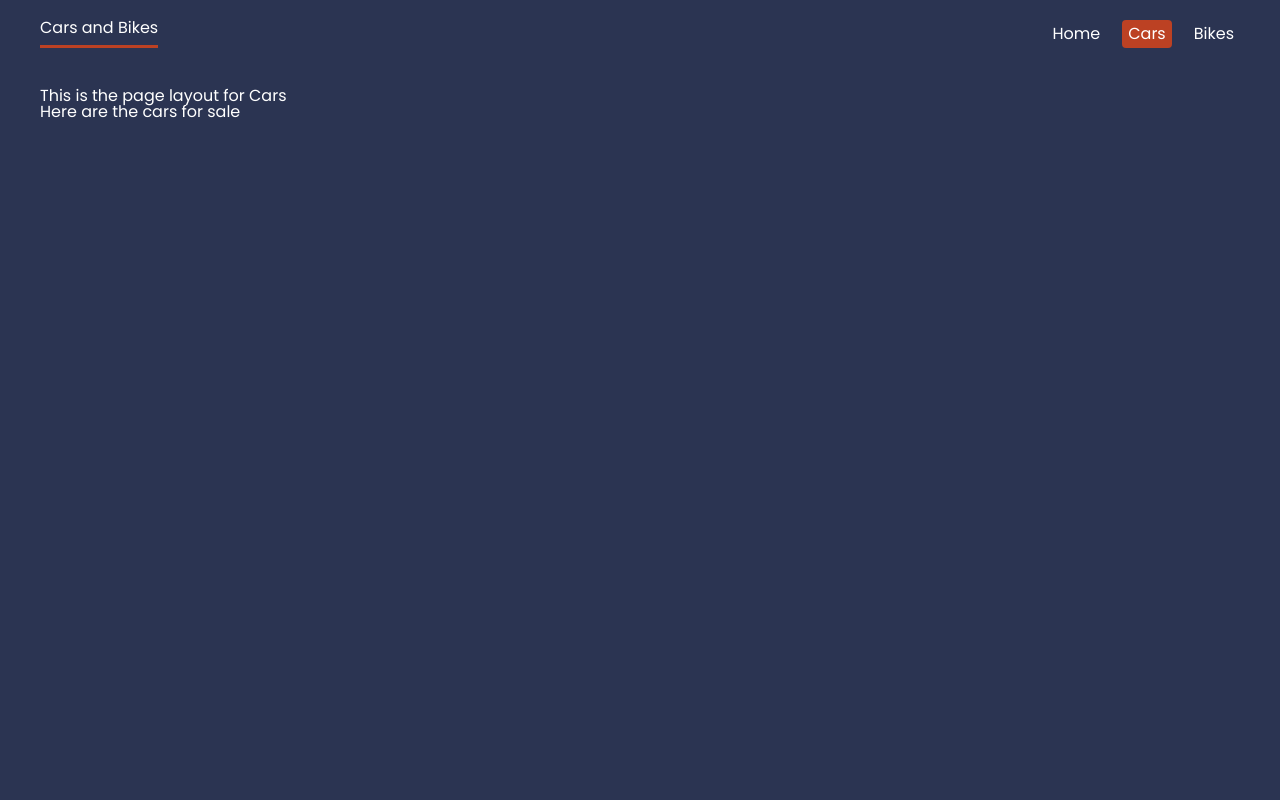
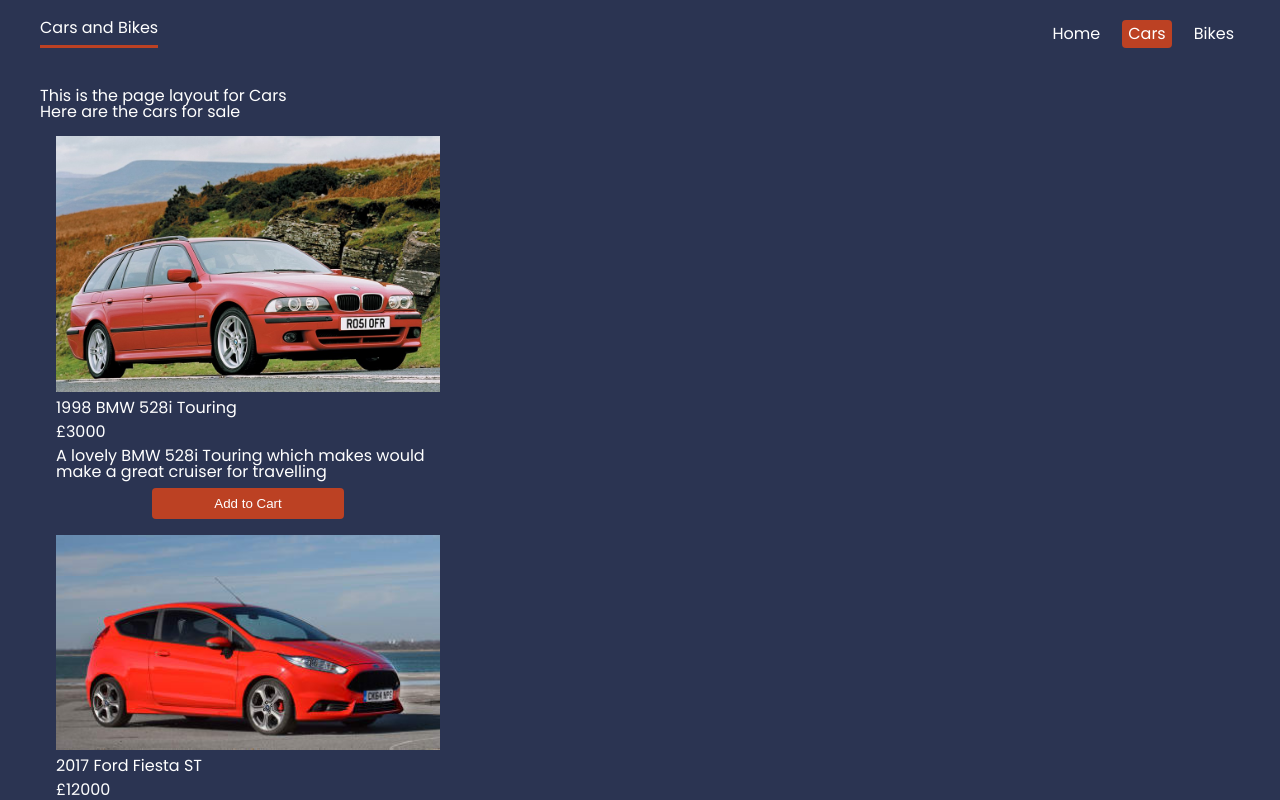
Before and after one commit to LukasDrinkwater/project-shopping-cart, a React (Vite) app: page /cars in a window 1280 px wide. Shown: the top 800 px of the page. Built offline with nearby package versions, Linux system fonts and the light colour scheme.

Commit message:
worked on car grid components, card css, started working on car/bike page grid layout

```diff
--- a/package.json
+++ b/package.json
@@ -14,7 +14,8 @@
     "react": "^18.2.0",
     "react-dom": "^18.2.0",
     "react-router-dom": "^6.16.0",
-    "react-testing-library": "^8.0.1"
+    "react-testing-library": "^8.0.1",
+    "uuid": "^9.0.1"
   },
   "devDependencies": {
     "@testing-library/jest-dom": "^6.1.3",
--- a/src/App.jsx
+++ b/src/App.jsx
@@ -1,4 +1,5 @@
 import { useState } from "react";
+import { v4 as uuid } from "uuid";
 import "./App.css";
 import "../src/styles/reset.css";
 import {
@@ -12,15 +13,20 @@
 import { RootLayout } from "./pageLayouts/RootLayout";
 import { CarsLayout } from "./pageLayouts/CarsLayout";
 
-const router = createBrowserRouter(
-  createRoutesFromElements(
-    <Route path="/" element={<RootLayout />}>
-      <Route path="cars" element={<CarsLayout />}></Route>
-    </Route>
-  )
-);
+// states variable imports
+import { carDataArray } from "./pages/cars/carData";
 
 const App = () => {
+  const [carData, setCarData] = useState(carDataArray);
+
+  const router = createBrowserRouter(
+    createRoutesFromElements(
+      <Route path="/" element={<RootLayout />}>
+        <Route path="cars" element={<CarsLayout carData={carData} />}></Route>
+      </Route>
+    )
+  );
+
   return <RouterProvider router={router} />;
 };
 
--- a/src/components/VehicleCard.jsx
+++ b/src/components/VehicleCard.jsx
@@ -9,6 +9,7 @@
         <p>£{price}</p>
         <p>{disc}</p>
       </div>
+      <button className="cardButton">Add to Cart</button>
     </div>
   );
 };
--- a/src/pageLayouts/CarsLayout.jsx
+++ b/src/pageLayouts/CarsLayout.jsx
@@ -1,10 +1,13 @@
 import { CarsContainerSetup } from "../pages/cars/CarsContainerSetup";
 
-const CarsLayout = () => {
+// styles
+import "../styles/cardLayout.css";
+
+const CarsLayout = ({ carData }) => {
   return (
     <div className="CarsLayoutContainer">
       <h1>This is the page layout for Cars</h1>
-      <CarsContainerSetup />
+      <CarsContainerSetup carData={carData} />
     </div>
   );
 };
--- a/src/pages/cars/CarsContainerSetup.jsx
+++ b/src/pages/cars/CarsContainerSetup.jsx
@@ -1,8 +1,25 @@
-const CarsContainerSetup = () => {
+import { VehicleCard } from "../../components/VehicleCard";
+
+const CarsContainerSetup = ({ carData }) => {
+  // id, make, model, year, price, disc, img
   return (
     <>
       <h1>Here are the cars for sale </h1>
-      {/* something to make each car card */}
+      <div className="gridContainer">
+        {/* something to make each car card */}
+        {carData.map((car) => (
+          <VehicleCard
+            key={car.id}
+            id={car.id}
+            make={car.make}
+            model={car.model}
+            year={car.year}
+            price={car.price}
+            disc={car.disc}
+            img={car.img}
+          />
+        ))}
+      </div>
     </>
   );
 };
--- a/src/pages/cars/carData.jsx
+++ b/src/pages/cars/carData.jsx
@@ -1,6 +1,6 @@
 import { v4 as uuid } from "uuid";
 
-export let carData = [
+let carDataArray = [
   {
     id: uuid(),
     make: "BMW",
@@ -8,7 +8,7 @@
     year: 1998,
     price: 3000,
     disc: "A lovely BMW 528i Touring which makes would make a great cruiser for travelling",
-    img: "../../assets/images/cars/bmw528i.jpg",
+    img: "src/assets/images/cars/bmw528i.jpg",
   },
   {
     id: uuid(),
@@ -17,7 +17,7 @@
     year: 2017,
     price: 12000,
     disc: "Future classic hot hatch",
-    img: "../../assets/images/cars/fiestast.jpg",
+    img: "src/assets/images/cars/fiestast.jpg",
   },
   {
     id: uuid(),
@@ -26,7 +26,7 @@
     year: "1998",
     price: 4500,
     disc: "A lesser known super saloon from the 90s",
-    img: "../../assets/images/cars/jaguarxjr.webp",
+    img: "src/assets/images/cars/jaguarxjr.webp",
   },
   {
     id: uuid(),
@@ -35,6 +35,8 @@
     year: 1997,
     price: 4250,
     disc: "Homologation for Volvo's entry to the 1994 BTCC",
-    img: "../../assets/images/cars/volvo850r.jpg",
+    img: "src/assets/images/cars/volvo850r.jpeg",
   },
 ];
+
+export { carDataArray };
--- /dev/null
+++ b/src/styles/carAndBikePage.css
@@ -0,0 +1,2 @@
+.gridContainer {
+}
--- /dev/null
+++ b/src/styles/cardLayout.css
@@ -0,0 +1,27 @@
+.card {
+  max-width: 30vw;
+  display: flex;
+  flex-direction: column;
+  margin: 1rem;
+  /* align-items to get the text to be at the left */
+  align-items: flex-start;
+}
+
+.card img {
+  /* height: 20vw; */
+  /* max-width: 100%; */
+  width: 30vw;
+  max-height: 100%;
+}
+
+.cardInfo > * {
+  margin-top: 0.5rem;
+}
+
+.cardButton {
+  /* margin auto to make the button be in the middle */
+  margin: auto;
+  margin-top: 0.5rem;
+  width: 50%;
+  text-align: center;
+}
```
Also changed, not shown: 1 other file (tests, documents, lock files or other folders).
